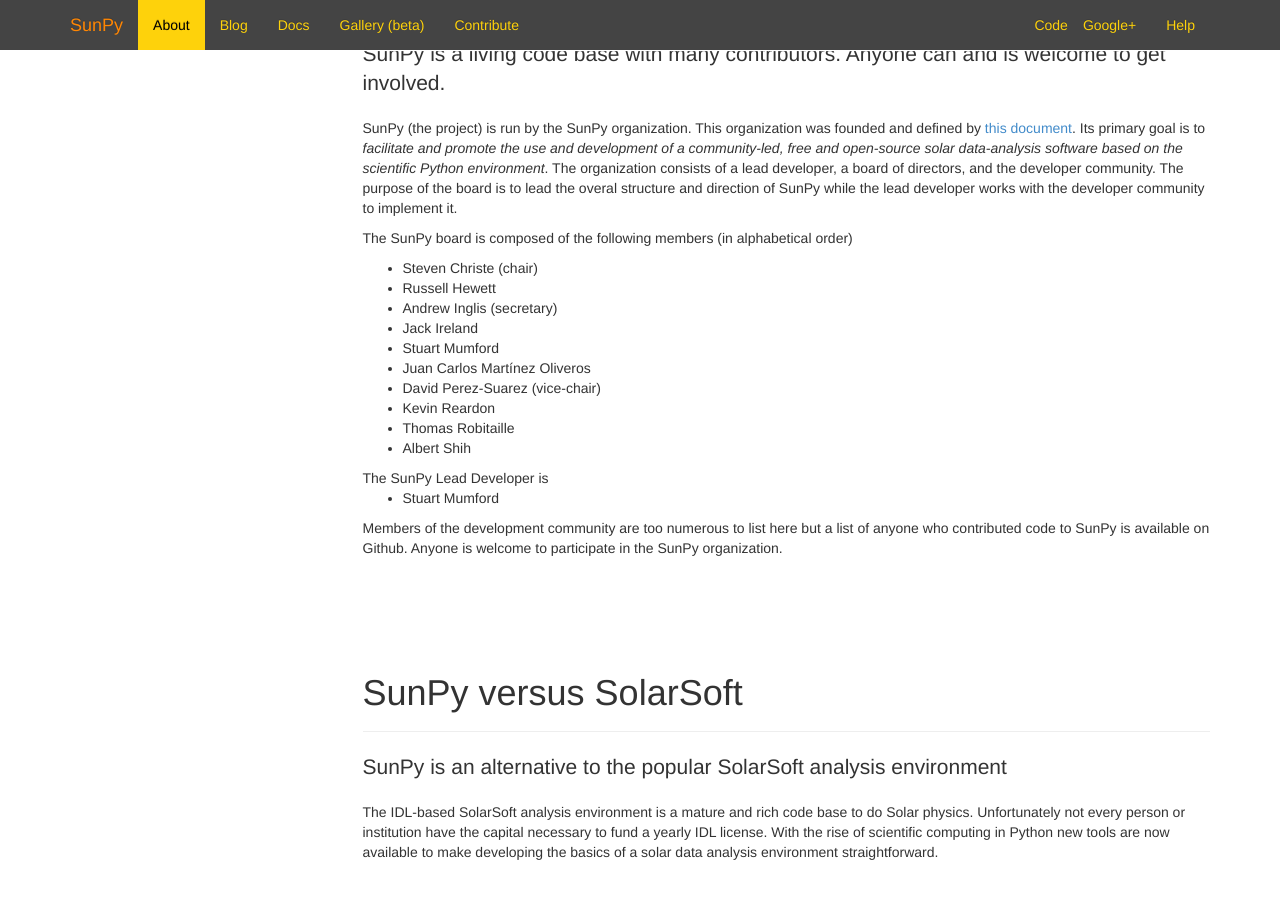
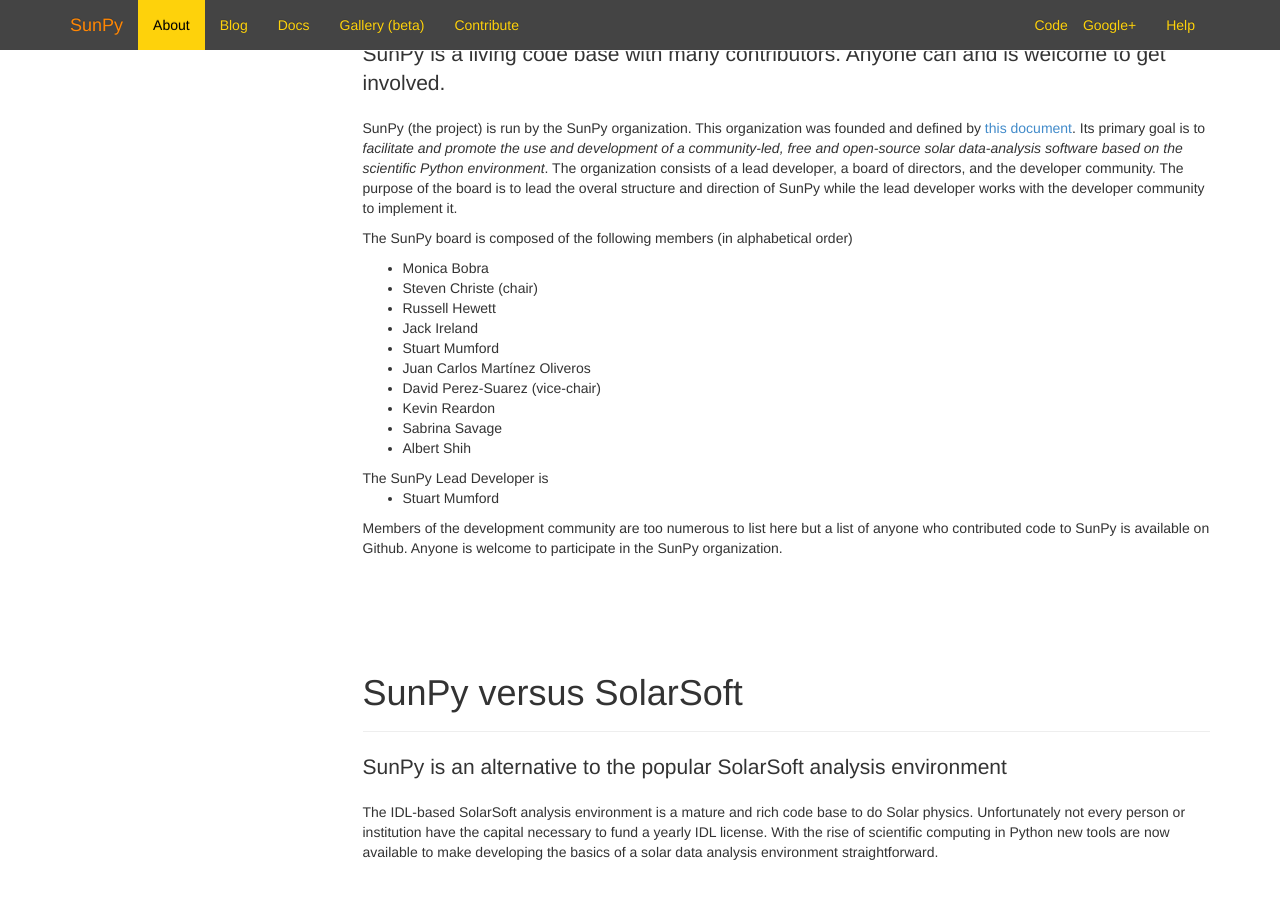
Before and after one commit to sunpy/sunpy.org, a Jekyll site: the page built from about.html, in a window 1280 px wide and 900 px high, scrolled down 746 px. Built offline with Jekyll 4.4.1, drawn with Linux system fonts in a browser that asks for light colours; nearby versions of some CDN libraries; comment, search, counter and statistics services are not loaded.

Commit message:
updated board membership.

```diff
--- a/about.html
+++ b/about.html
@@ -50,15 +50,15 @@
 
 <p>The SunPy board is composed of the following members (in alphabetical order)
 <ul>
+  <li>Monica Bobra</li>
   <li>Steven Christe (chair)</li>
   <li>Russell Hewett</li>
-<li>Andrew Inglis (secretary)</li>
   <li>Jack Ireland</li>
   <li>Stuart Mumford</li>
   <li>Juan Carlos Martínez Oliveros</li>
   <li>David Perez-Suarez (vice-chair)</li>
   <li>Kevin Reardon</li>
-<li>Thomas Robitaille</li>
+  <li>Sabrina Savage</li>
   <li>Albert Shih</li>
 </ul>
 
```
Lines whose indentation alone changed are shown as unchanged.
